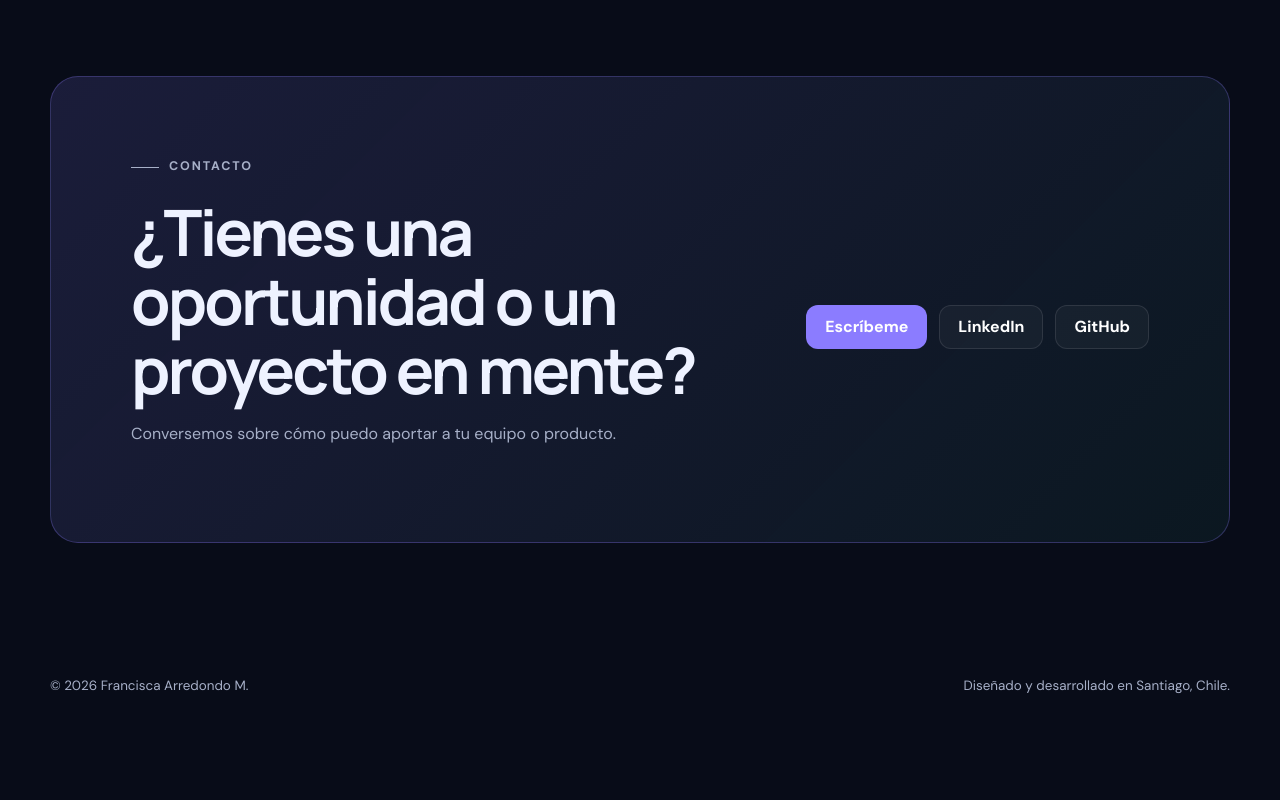
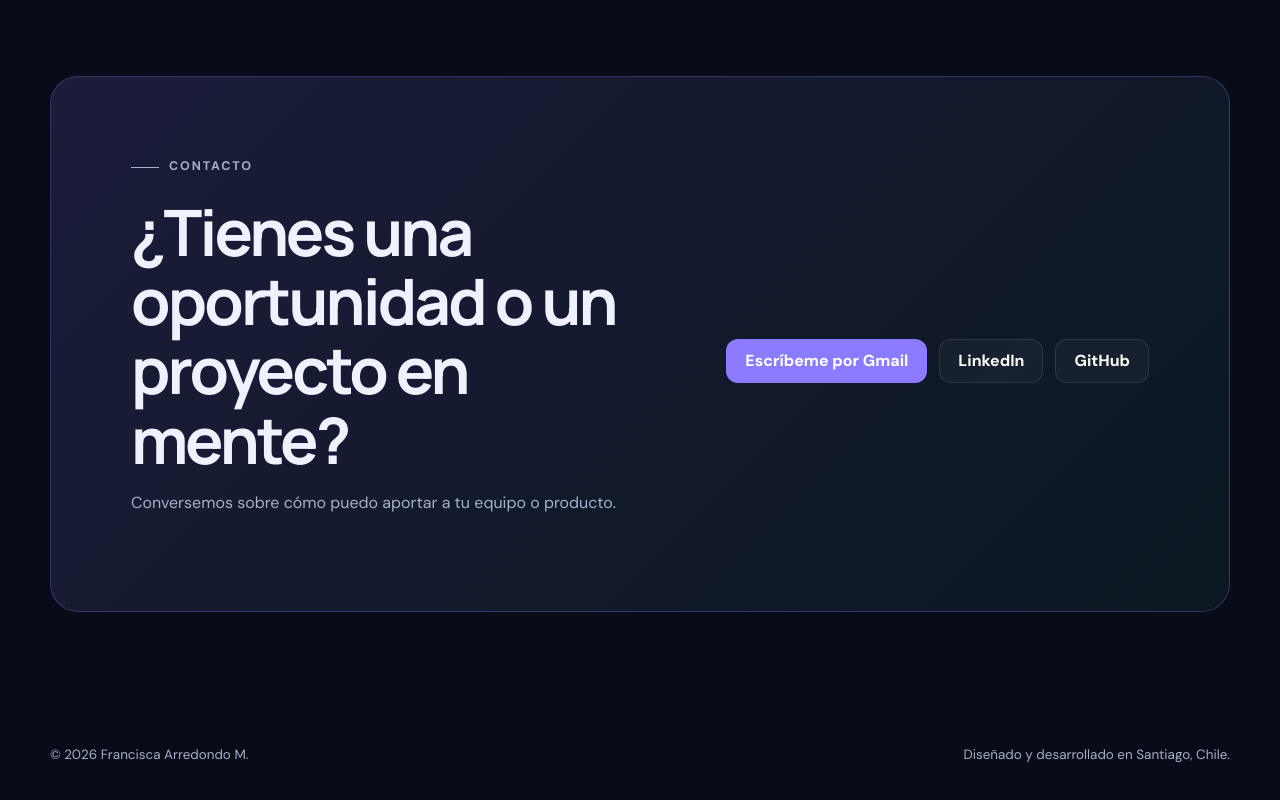
Before and after one commit to franarredondom/Portafolio, a plain HTML site: page index.html in a window 1280 px wide. Shown: the part 3807-4607 px from the top of the page. Before the commit the page ends 4552 px from the top, so only its background shows below. Drawn offline with Linux system fonts and the light colour scheme.

Commit message:
Corrige acceso al correo

```diff
--- a/index.html
+++ b/index.html
@@ -376,7 +376,7 @@
             <p>Conversemos sobre cómo puedo aportar a tu equipo o producto.</p>
           </div>
           <div class="actions">
-            <a class="button" href="mailto:fran.arredondom@gmail.com">Escríbeme</a>
+            <a class="button" href="https://mail.google.com/mail/?view=cm&amp;fs=1&amp;to=fran.arredondom@gmail.com" target="_blank" rel="noopener">Escríbeme por Gmail</a>
             <a class="button secondary" href="https://www.linkedin.com/in/franarredondom/" target="_blank" rel="noopener">LinkedIn</a>
             <a class="button secondary" href="https://github.com/franarredondom" target="_blank" rel="noopener">GitHub</a>
           </div>
```
